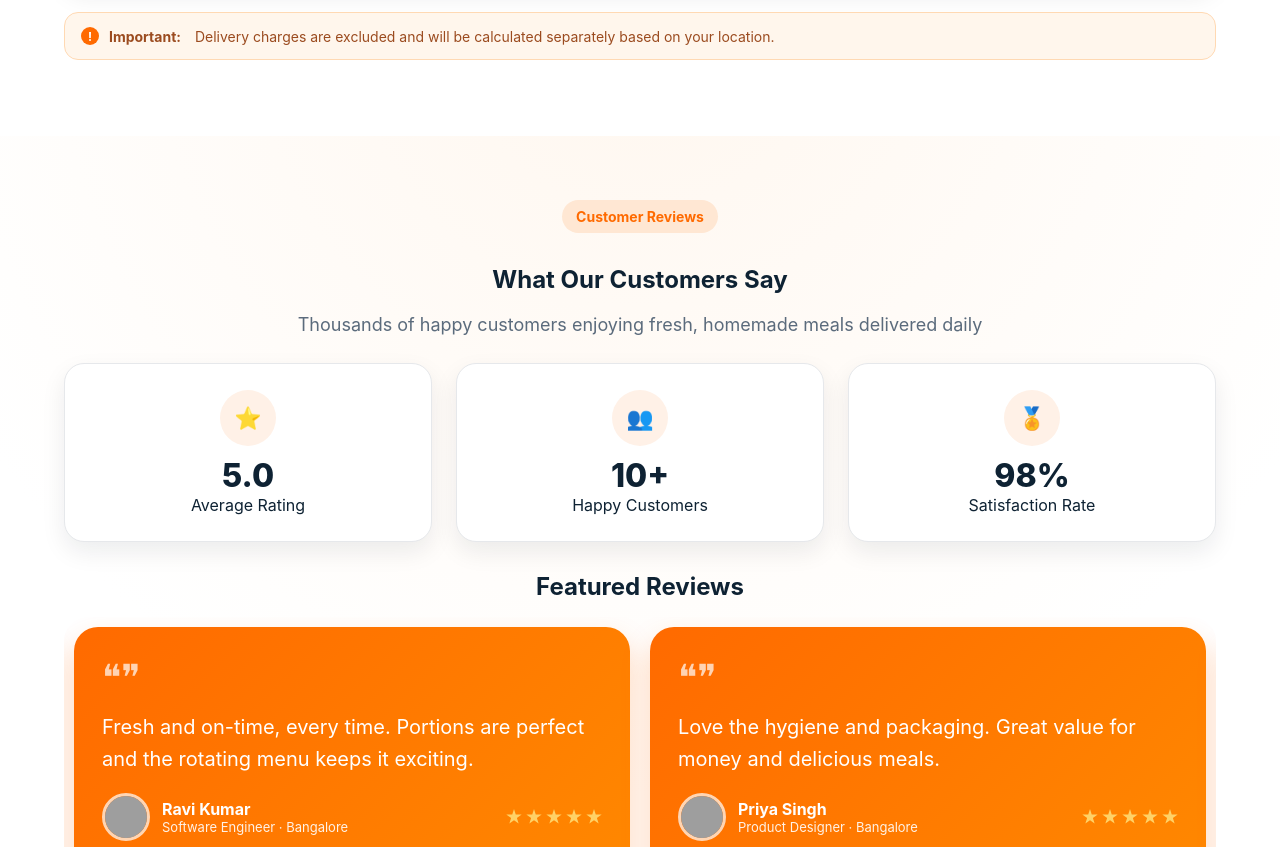
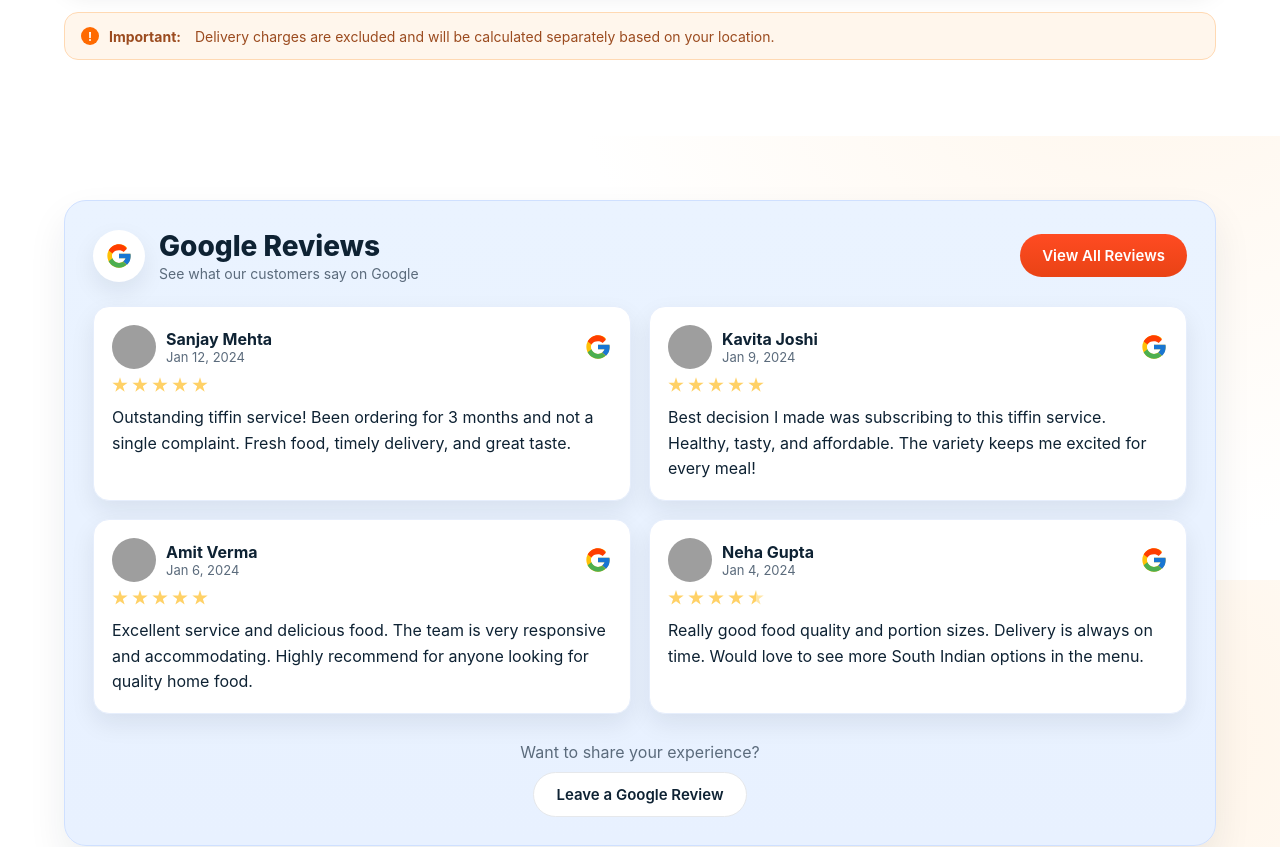
Before and after one commit to thedabbacentral/the-dabba-central, a React (Vite) app in the folder the-dabba-central/: page / in a window 1280 px wide. Shown: the part 2620-3467 px from the top of the page. Built offline with nearby package versions, Linux system fonts and the light colour scheme; grey boxes are pictures that could not be loaded.

Commit message:
Commented reviews for now

```diff
--- a/the-dabba-central/src/pages/Home/Home.jsx
+++ b/the-dabba-central/src/pages/Home/Home.jsx
@@ -14,7 +14,7 @@ const Home = () => {
       <Hero />
       <HowItWorks />
       <PricingSection />
-      <CustomerReviews />
+      {/* <CustomerReviews /> */}
       <GoogleReviews />
       <CTASection />
     </PageContainer>
```
